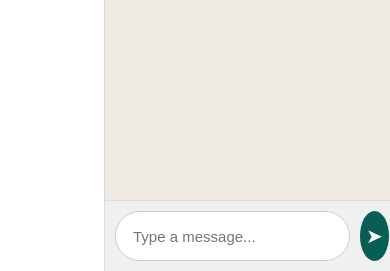
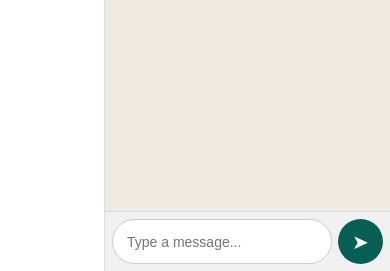
Before and after one commit to sandhyasanap1989-collab/chatwave, a Flask app: page / in a window 390 px wide. Shown: the part 573-844 px from the top of the page. Run offline with Flask 3, Linux system fonts and the light colour scheme; the visitor is signed in with stand-in values (Sample User, id 1); data that the repository does not hold is empty.

Commit message:
improve mobile Chatwave

```diff
--- a/templates/index.html
+++ b/templates/index.html
@@ -131,7 +131,7 @@
 
 
         /* =========================
-           GROUP CONTROLS
+           CONTROLS
         ========================= */
 
         .controls {
@@ -226,7 +226,7 @@
             max-width: 70%;
             padding: 8px 12px;
             border-radius: 8px;
-            box-shadow: 0 1px 2px rgba(0,0,0,0.12);
+            box-shadow: 0 1px 2px rgba(0, 0, 0, 0.12);
             word-wrap: break-word;
         }
 
@@ -364,6 +364,23 @@
                 max-width: 85%;
             }
 
+            .send-area {
+                padding: 7px;
+                gap: 6px;
+            }
+
+            #messageInput {
+                min-width: 0;
+                font-size: 14px;
+                padding: 11px 14px;
+            }
+
+            #sendButton {
+                width: 45px;
+                height: 45px;
+                min-width: 45px;
+            }
+
         }
 
     </style>
@@ -376,9 +393,9 @@
 <div class="app">
 
 
-    <!-- =====================================
+    <!-- =========================
          SIDEBAR
-    ====================================== -->
+    ========================== -->
 
     <div class="sidebar">
 
@@ -396,7 +413,9 @@
         </div>
 
 
-        <!-- ================= USERS ================= -->
+        <!-- =========================
+             OTHER USERS
+        ========================== -->
 
         <div class="section-title">
             Other Users
@@ -446,7 +465,9 @@
         </div>
 
 
-        <!-- ================= GROUPS ================= -->
+        <!-- =========================
+             GROUPS
+        ========================== -->
 
         <div class="section-title">
             My Groups
@@ -473,12 +494,12 @@
                         <button
                             type="submit"
                             style="
-                                width:100%;
-                                border:none;
-                                background:transparent;
-                                text-align:left;
-                                padding:0;
-                                cursor:pointer;
+                                width: 100%;
+                                border: none;
+                                background: transparent;
+                                text-align: left;
+                                padding: 0;
+                                cursor: pointer;
                             "
                         >
 
@@ -516,7 +537,9 @@
         </div>
 
 
-        <!-- ================= CONTROLS ================= -->
+        <!-- =========================
+             CONTROLS
+        ========================== -->
 
         <div class="controls">
 
@@ -542,10 +565,9 @@
             </form>
 
 
+            <!-- ADD MEMBERS -->
+
             {% if selected_group and selected_group.creator == username %}
-
-
-                <!-- ADD MEMBERS -->
 
                 <form
                     method="POST"
@@ -584,9 +606,10 @@
 
                 </form>
 
-
             {% endif %}
 
+
+            <!-- EXIT GROUP -->
 
             {% if group_id %}
 
@@ -603,6 +626,8 @@
 
             {% endif %}
 
+
+            <!-- CLOSE PRIVATE CHAT -->
 
             {% if chat_type == "private" %}
 
@@ -641,9 +666,9 @@
     </div>
 
 
-    <!-- =====================================
-         CHAT AREA
-    ====================================== -->
+    <!-- =========================
+         CHAT
+    ========================== -->
 
     <div class="chat">
 
@@ -671,10 +696,11 @@
         </div>
 
 
-        <!-- ================= MESSAGES ================= -->
+        <!-- =========================
+             MESSAGES
+        ========================== -->
 
         <div id="messages">
-
 
             {% if messages %}
 
@@ -717,11 +743,12 @@
 
             {% endif %}
 
-
         </div>
 
 
-        <!-- ================= SEND ================= -->
+        <!-- =========================
+             SEND MESSAGE
+        ========================== -->
 
         {% if chat_type %}
 
@@ -760,9 +787,9 @@
 
 <script>
 
-    /* =====================================
-       MESSAGE AUTO REFRESH
-    ====================================== */
+    /* =========================
+       AUTO REFRESH
+    ========================== */
 
     {% if chat_type %}
 
@@ -797,18 +824,13 @@
             }
 
 
-            if (
-                data.length !==
-                lastMessageCount
-            ) {
+            if (data.length !== lastMessageCount) {
 
                 location.reload();
 
             }
 
-        }
-
-        catch (error) {
+        } catch (error) {
 
             console.log(
                 "Refresh error:",
@@ -820,10 +842,6 @@
     }
 
 
-    /*
-        Check for new messages every 1 second.
-    */
-
     setInterval(
         refreshMessages,
         1000
@@ -832,9 +850,9 @@
     {% endif %}
 
 
-    /* =====================================
+    /* =========================
        ENTER TO SEND
-    ====================================== */
+    ========================== */
 
     const input =
         document.getElementById(
@@ -870,9 +888,9 @@
     }
 
 
-    /* =====================================
+    /* =========================
        SCROLL TO BOTTOM
-    ====================================== */
+    ========================== */
 
     const messages =
         document.getElementById(
```
